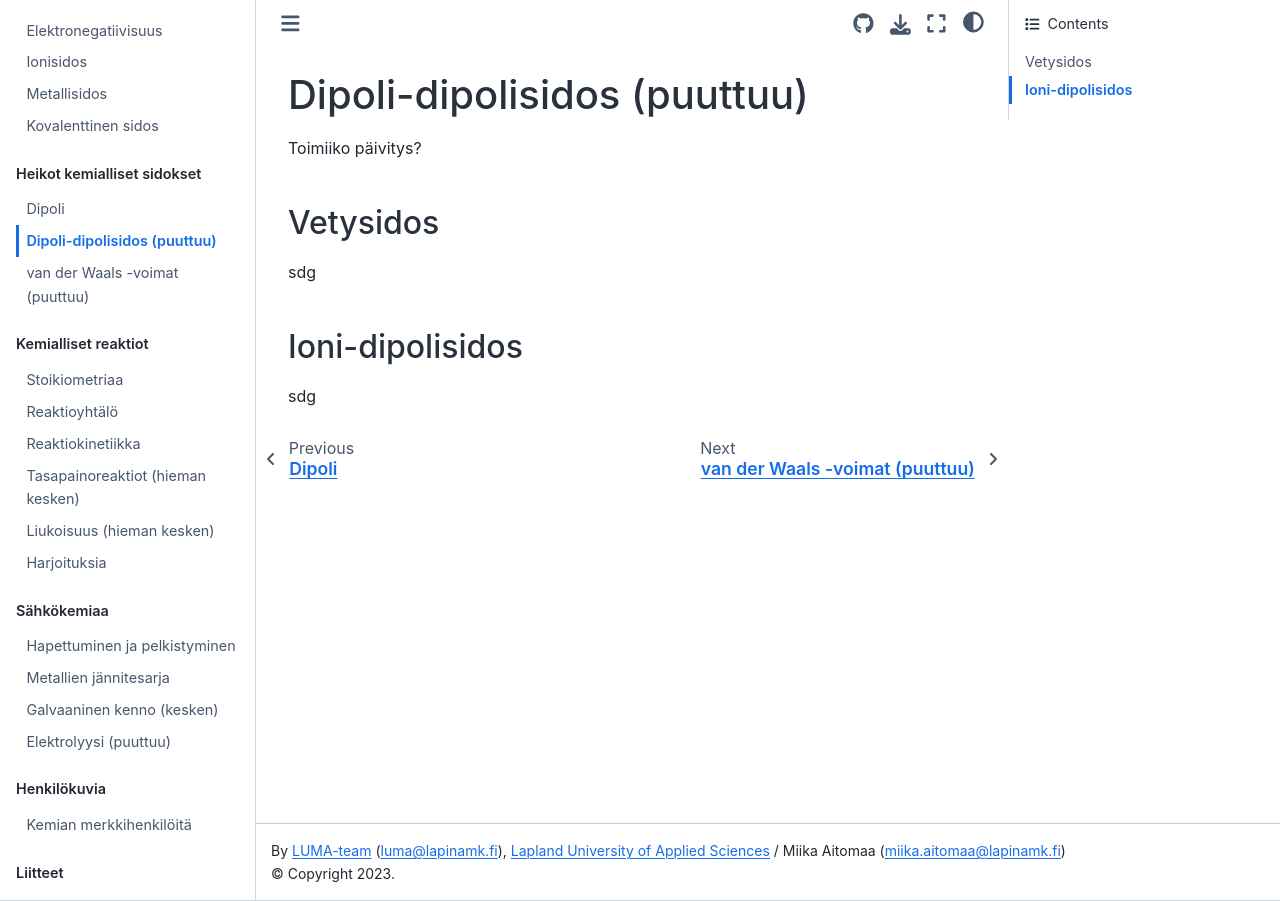
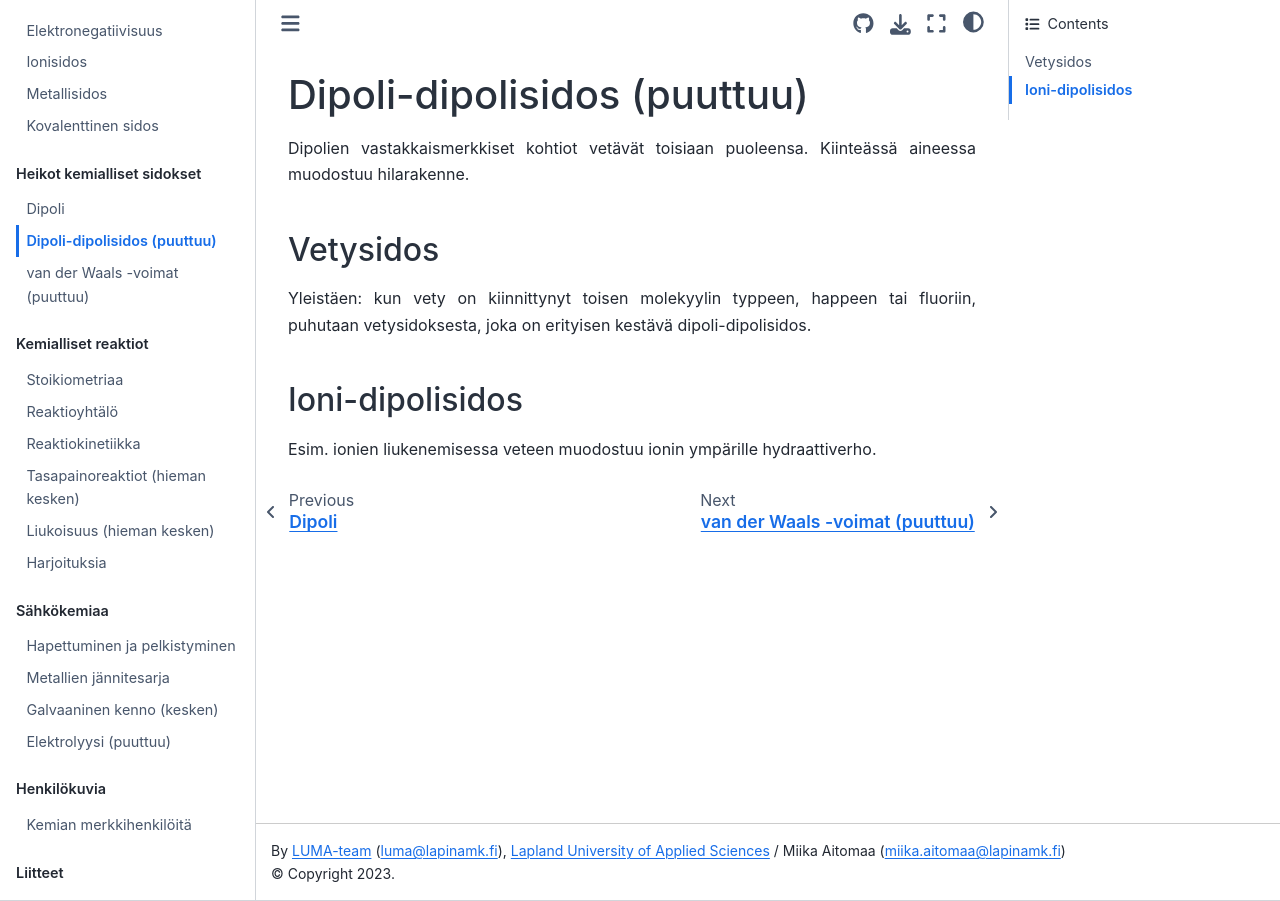
Before and after one commit to luma-lapinamk/miika-kemia, a Jupyter Book: the page built from notebooks/dipolisidokset.md, in a window 1280 px wide. Built offline with Jupyter Book 1.0.4 settings and Sphinx 7.4.7 and the Sphinx Book theme 1.1.4, drawn with Linux system fonts in a browser that asks for light colours.

Commit message:
Muokattu kappaletta Dipoli-dipolisidos

```diff
--- a/notebooks/dipolisidokset.md
+++ b/notebooks/dipolisidokset.md
@@ -1,8 +1,8 @@
 # {index}`Dipoli-dipolisidos (puuttuu)`
-Toimiiko päivitys?
+Dipolien vastakkaismerkkiset kohtiot vetävät toisiaan puoleensa. Kiinteässä aineessa muodostuu hilarakenne.
 
 ## {index}`Vetysidos`
-sdg
+Yleistäen: kun vety on kiinnittynyt toisen molekyylin typpeen, happeen tai fluoriin, puhutaan vetysidoksesta, joka on erityisen kestävä dipoli-dipolisidos.
 
 ## {index}`Ioni-dipolisidos`
-sdg
+Esim. ionien liukenemisessa veteen muodostuu ionin ympärille hydraattiverho.
```
